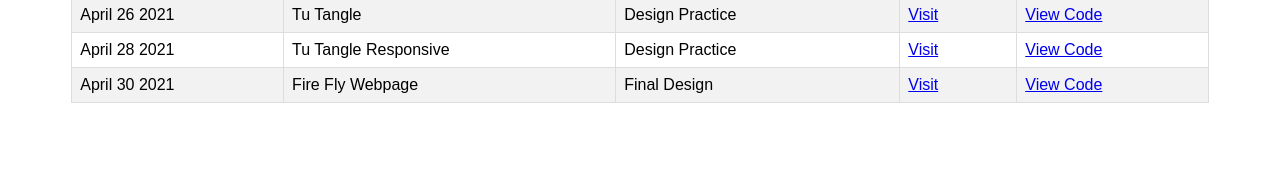
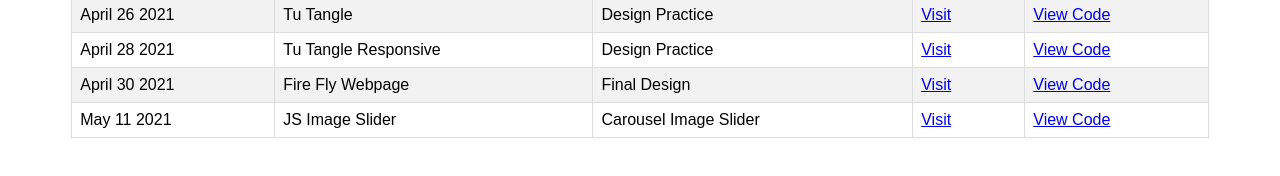
Before and after one commit to Irajan/irajan.github.io, a plain HTML site: page index.html in a window 1280 px wide. Shown: the part 126-302 px from the top of the page. Drawn offline with Linux system fonts and the light colour scheme.

Commit message:
Add new row

```diff
--- a/index.html
+++ b/index.html
@@ -66,6 +66,14 @@
           <td><a href="https://irajan.github.io/final-design">Visit</a></td>
           <td><a href="https://github.com/Irajan/final-design">View Code</a></td>
         </tr>
+
+        <tr>
+          <td>May 11 2021</td>
+          <td>JS Image Slider</td>
+          <td>Carousel Image Slider</td>
+          <td><a href="https://irajan.github.io/JS-assignment/imageSlider/">Visit</a></td>
+          <td><a href="https://github.com/Irajan/irajan.github.io/tree/master/JS-assignment/imageSlider">View Code</a></td>
+        </tr>
       </table>
 
 </body>
```
